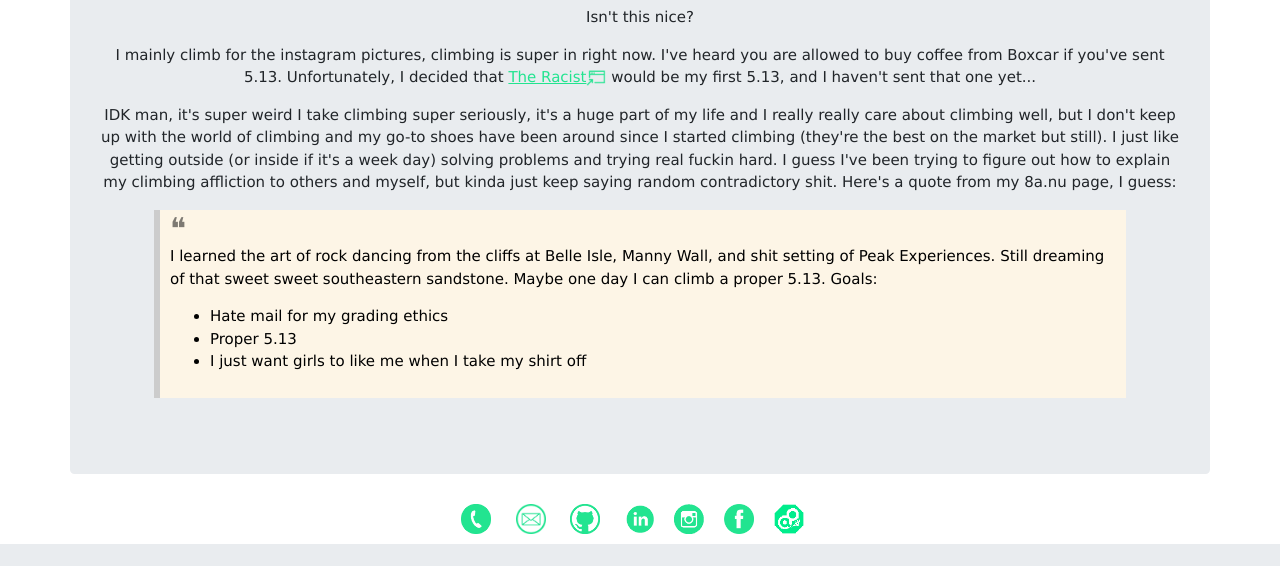
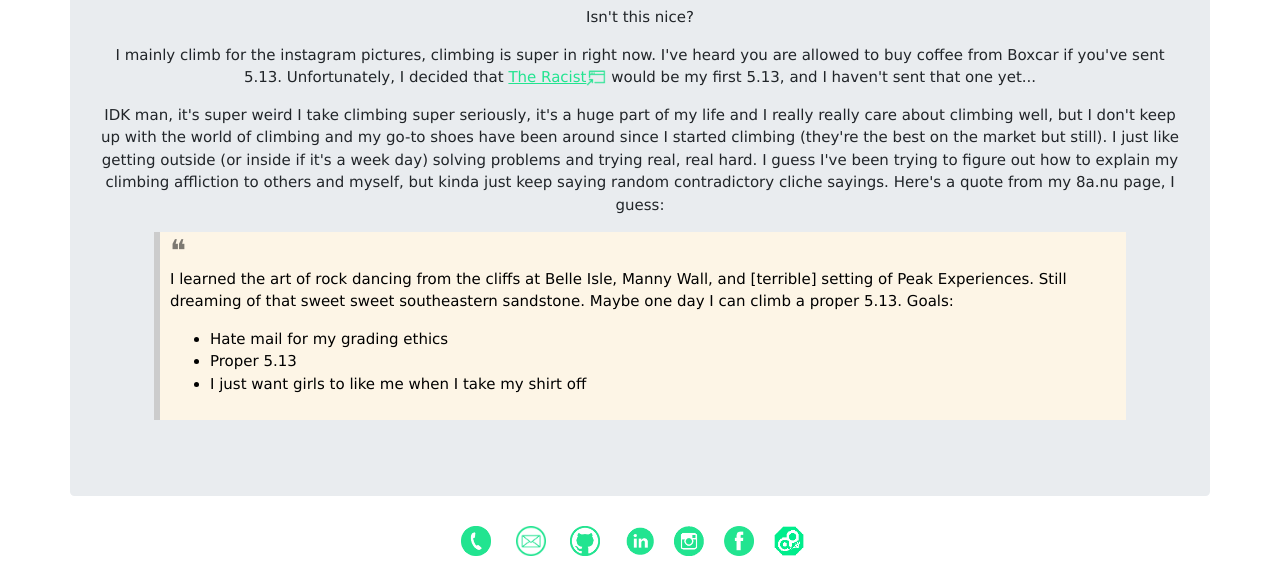
Before and after one commit to MasonCaiby/website, a Flask app: page /climbing in a window 1280 px wide. Shown: the part 729-1295 px from the top of the page. Before the commit the page ends 1273 px from the top, so only its background shows below. Run offline with Flask 2, Linux system fonts and the light colour scheme; parts of the project's set-up code (start-up, migrations or seed data) failed here and were passed over; some libraries are stand-ins or nearby versions.

Commit message:
instead of shit, i say stuff now.

```diff
--- a/templates/auto_app.html
+++ b/templates/auto_app.html
@@ -25,9 +25,9 @@ IDK... friend (?) Phil:
 <p>
 So, if it hasn't been made clear enough, I'm currently looking for a job in
 Data Science - ideally Machine Learning / Deep Learning / Computer Vision -
-that shit's cool. Anyway, this project was an attempt to streamline the job
+that stuff is cool. Anyway, this project was an attempt to streamline the job
 application project. It exclusively works with AngelList, their application process
-is extremly streamlined. Applying to jobs on other sites would quickly become a
+is extremely streamlined. Applying to jobs on other sites would quickly become a
 game of "how many different boxes/labels are there".</p>
 
 <p style="margin:0px; padding:0px;">
--- a/templates/baking.html
+++ b/templates/baking.html
@@ -10,13 +10,13 @@
 I started baking more so I could impress girls with my chocolate chip cookies. So far, they've all bitten the cookies
 but no bites on the dating thing. Maybe it's because my jokes are too top notch?<br>
 <br>
-Anyway, I don't really know much about baking so I just copied a recipe. Then I got some feedback from people. I'm like a 4/10 on a good day so to bring my average up to an acceptable 4.1/10 I gotta get some 9/10 cookies(we'll ignore my abysmal personality score for now). I started tweaking the recipe and getting more feedback and tweaking the recipe more. Pretty quickly I couldn't keep track of the little changes I made nor could I keep track of the different ratings and comments people had given me. So I decided I would make a little recipe tracking and rating database. This is the start of that project.<br>
+Anyway, I don't really know much about baking so I just copied a recipe. Then I got some feedback from people. In looks, I'm like a 4/10 on a good day so to bring my average up to an acceptable 5/10 I gotta get some 9/10 cookies(we'll ignore my abysmal personality score for now). I started tweaking the recipe and getting more feedback and tweaking the recipe more. Pretty quickly I couldn't keep track of the little changes I made nor could I keep track of the different ratings and comments people had given me. So I decided I would make a little recipe tracking and rating database. This is the start of that project.<br>
 <br>
 I haven't tied a SQL database into a Flask app in a really, really, long time. So this will be a fun refresher on how to get everything talking again. I'll also start exploring different forms and things. Hopefully it ends up looking cleaner. My friend Brennen told me my website was obviously built by an Eng that cared about making things work and not about how they looked. My rebuttal that I got a fancy haircut didn't seem to impact his opinion of me at all...<br>
 <br>
 I think I'll have a link to add a recipe, and then one to view the recipes I've worked with for each of my different baked goods so far.<br>
 <br>
-Inside of each baked good page will be a list of the recipes with some sort of rating statistic. Then inside of each recipe I'll have the recipe, a breakdown of reviews, and a spot to add a review, I guess?<br>
+Inside of each baked goods page will be a list of the recipes with some sort of rating statistic. Then inside of each recipe I'll have the recipe, a breakdown of reviews, and a spot to add a review, I guess?<br>
 <br>
 I think that, for now, all reviews will have the same basic layout.<br>
 <br>
--- a/templates/climbing.html
+++ b/templates/climbing.html
@@ -74,14 +74,14 @@
     of my life and I really really care about climbing well, but I don't keep up
     with the world of climbing and my go-to shoes have been around since I started
     climbing (they're the best on the market but still). I just like getting outside
-    (or inside if it's a week day) solving problems and trying real fuckin hard.
+    (or inside if it's a week day) solving problems and trying real, real hard.
     I guess I've been trying to figure out how to explain my climbing affliction to
-    others and myself, but kinda just keep saying random contradictory shit.
+    others and myself, but kinda just keep saying random contradictory cliche sayings.
     Here's a quote from my 8a.nu page, I guess:
     <center><blockquote class="w3-panel w3-leftbar w3-sand" style='padding:10px; width:90%; text-align:left;' ><p>
     <span style="font-size:30px;line-height:0.6em;opacity:0.5">&#10077;</span><br>
       I learned the art of rock dancing from the cliffs at Belle Isle, Manny Wall,
-      and shit setting of Peak Experiences. Still dreaming of that sweet sweet
+      and [terrible] setting of Peak Experiences. Still dreaming of that sweet sweet
       southeastern sandstone. Maybe one day I can climb a proper 5.13. Goals:<br>
     <ul>
       <li>Hate mail for my grading ethics</li>
--- a/templates/home.html
+++ b/templates/home.html
@@ -7,7 +7,7 @@
   <img src="static/Max_Caudle.jpg" alt="Max Caudle" align="left" style="height:190px; width:130px; margin:10px; border-radius:15px;">
   <div align="left">
   I'm not really sure why I led with that, I guess mainly so you don't judge
-  this website too harshly. I was orginially going to just make the 'controls'
+  this website too harshly. I was originally going to just make the 'controls'
   page, but then just kinda kept going...<p>
 <p>
   On a semi-related note, I don't think Atom encorporates spell check, which means
```
Also changed, not shown: templates/handler.html (+4 -4 lines).
